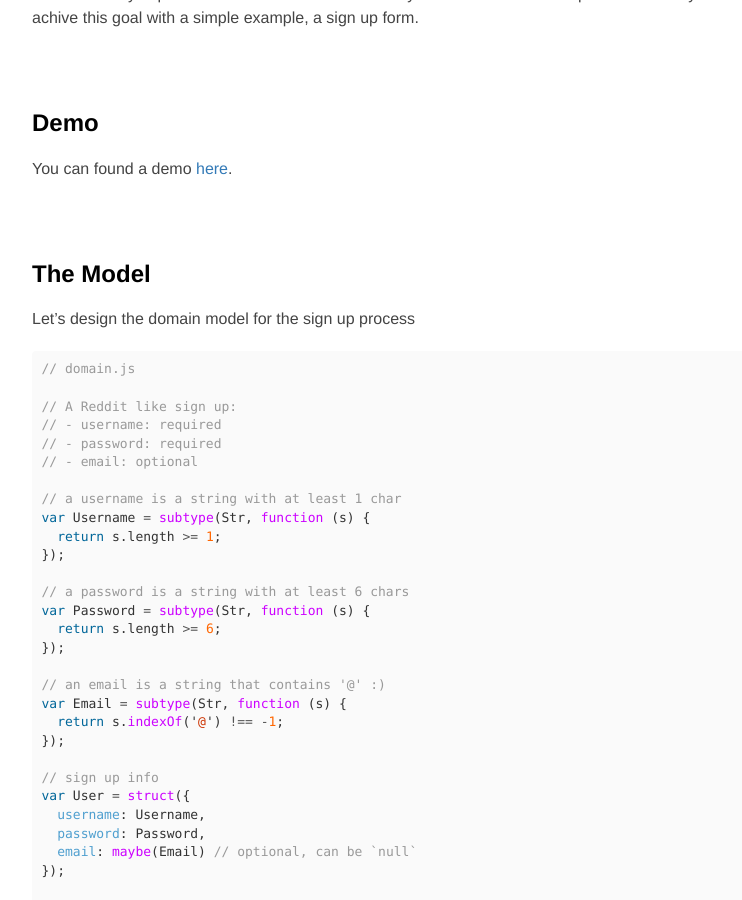
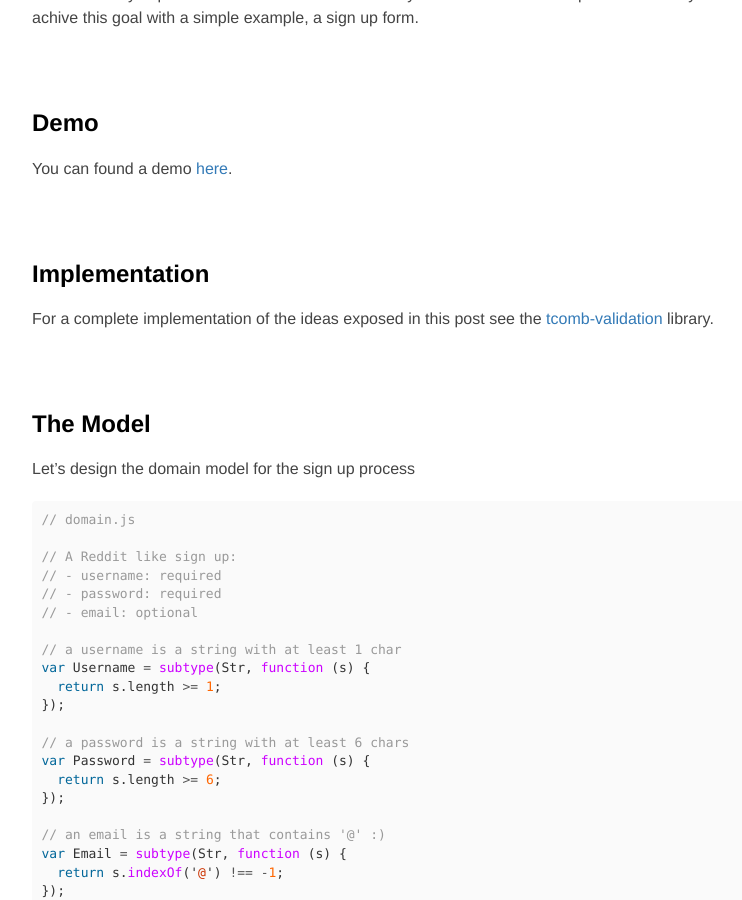
Before and after one commit to gcanti/gcanti.github.io, a Jekyll site: the page built from _posts/2014-08-12-what-if-your-domain-model-could-validate-the-ui-for-free.md, in a window 1280 px wide and 900 px high, scrolled down 646 px. Shown: the whole window, without its empty margins (233-975 px from the left). Built offline with Jekyll 4.4.1, drawn with Linux system fonts in a browser that asks for light colours; nearby versions of some CDN libraries; Markdown is read by kramdown in place of the engine named in the settings; comment, search, counter and statistics services are not loaded.

Commit message:
link to tcomb-validation

```diff
--- a/_posts/2014-08-12-what-if-your-domain-model-could-validate-the-ui-for-free.md
+++ b/_posts/2014-08-12-what-if-your-domain-model-could-validate-the-ui-for-free.md
@@ -18,6 +18,10 @@
 ### Demo
 
 You can found a demo [here](/resources/{{ page.folder }}/signup.html).
+
+### Implementation
+
+For a complete implementation of the ideas exposed in this post see the [tcomb-validation](https://github.com/gcanti/tcomb-validation) library.
 
 ### The Model
 
```
